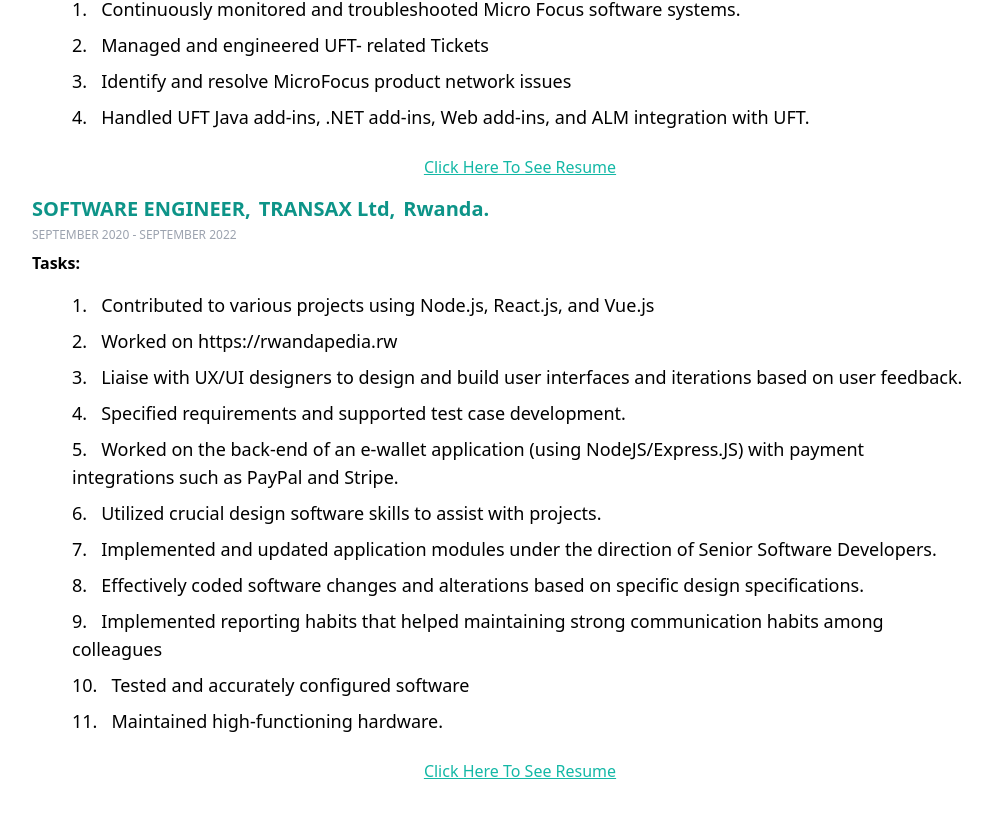
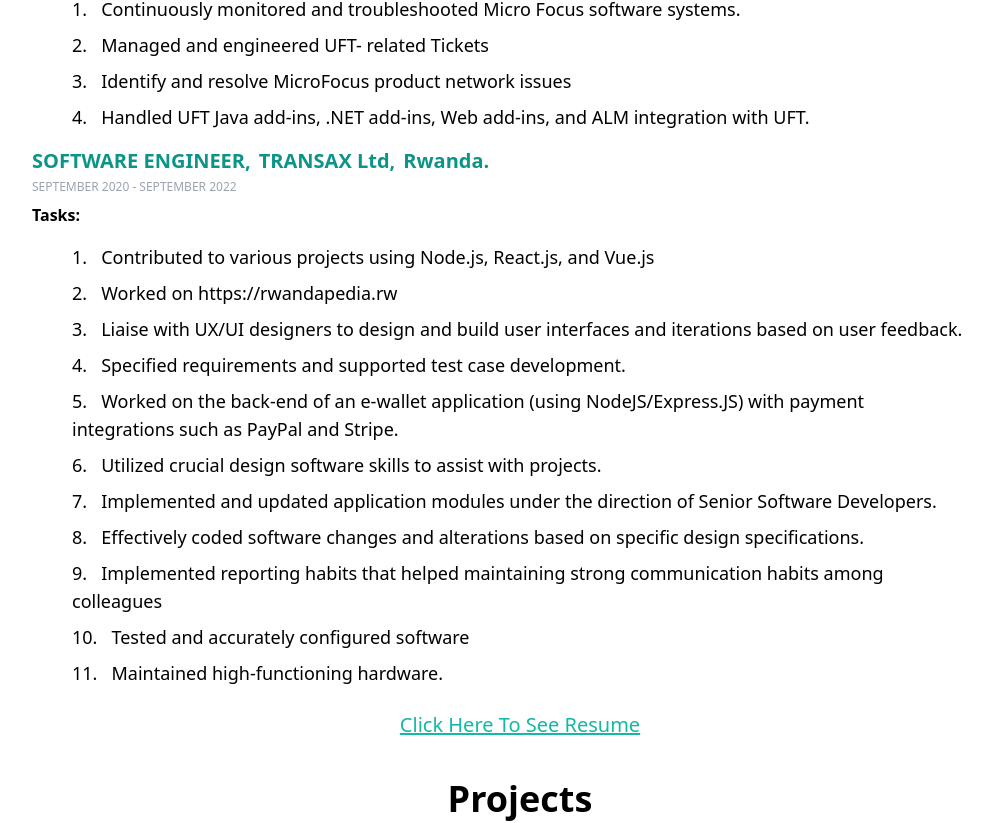
Before and after one commit to ArseneNgenzi/my-portfolio, a Next.js app: page / in a window 1280 px wide. Shown: the part 2169-2992 px from the top of the page, without its empty margins (120-1112 px from the left). Built offline with nearby package versions, Linux system fonts and the light colour scheme.

Commit message:
Fixed the workHistory component

```diff
--- a/components/WorkHistory.tsx
+++ b/components/WorkHistory.tsx
@@ -61,13 +61,14 @@
                 <>
                 <SingleWork work={job} key={id} />
                     {/* <h1 key={id} style={{color:'white'}}>{job.company}</h1> */}
-                <div className='bg-teal- flex justify-center pt-6'>
-                    <a href="https://resume.io/r/IEF94vgYO" target={'blank'} className='text-teal-500 underline capitalize hover:no-underline'>Click here to see resume</a>
-                </div>
+
                 </>
             )
         }
         )}
+        <div className='bg-teal- flex justify-center pt-6'>
+                    <a href="https://resume.io/r/IEF94vgYO" target={'blank'} className='text-teal-500 text-xl underline capitalize hover:no-underline'>Click here to see resume</a>
+                </div>
 
         {/* <h1 color='white'>hahahah</h1> */}
     </div>
```
